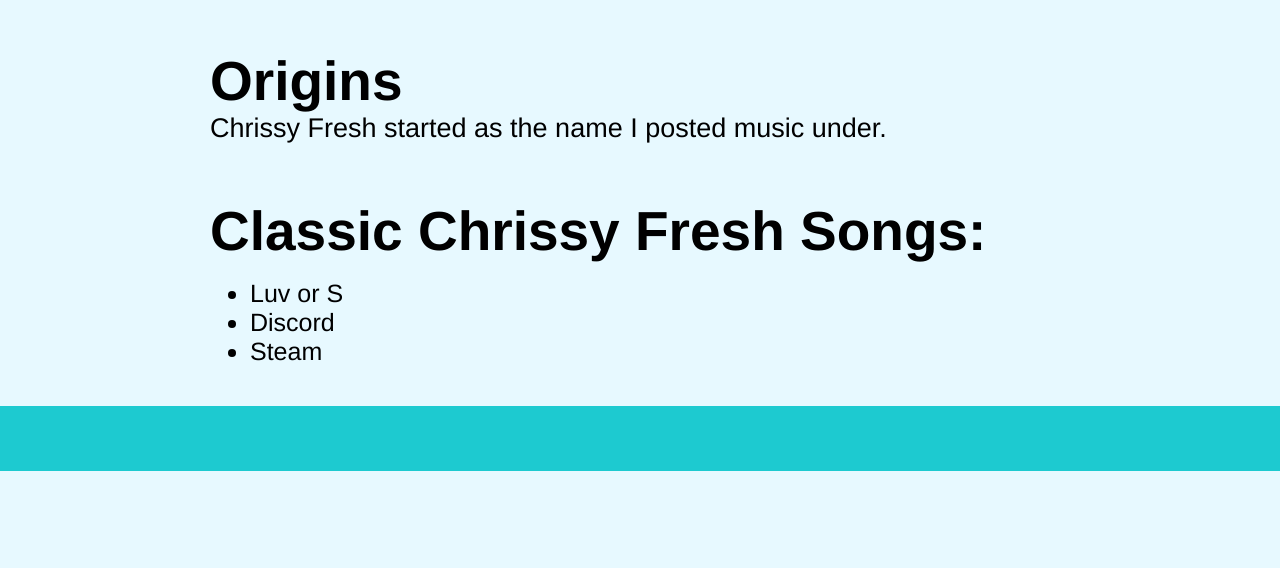
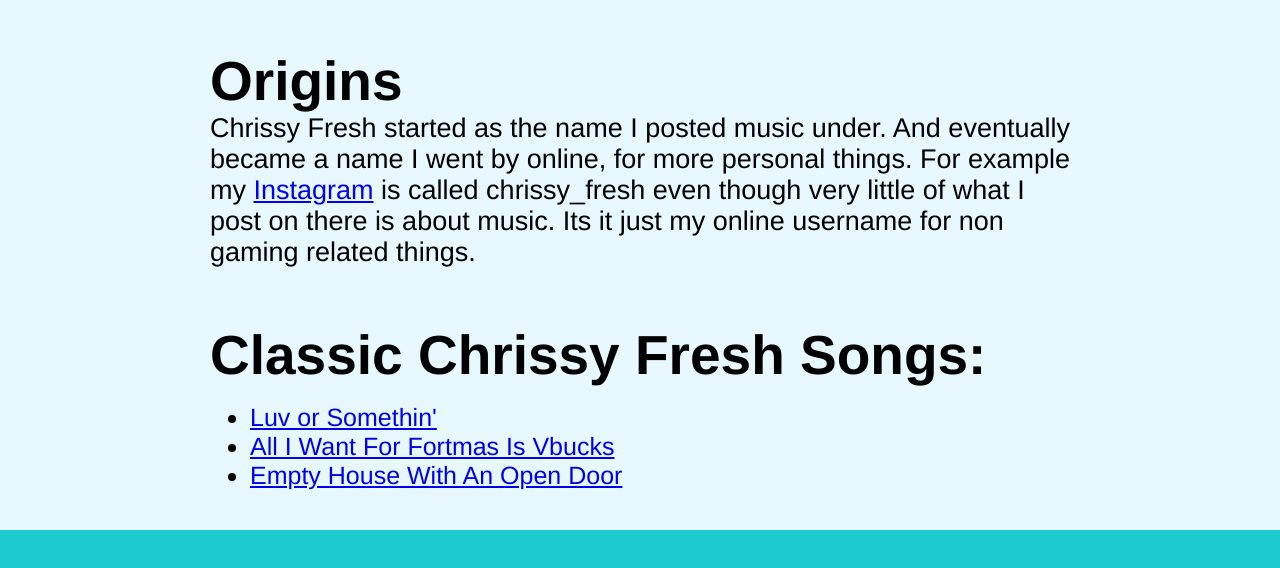
Before and after one commit to Christian-Irvine/svelte_2023_webdev1, a SvelteKit app: page /chrissyfresh in a window 1280 px wide. Shown: the part 756-1324 px from the top of the page. Before the commit the page ends 1227 px from the top, so only its background shows below. Built offline with nearby package versions, Linux system fonts and the light colour scheme.

Commit message:
Added some content to ChrissyFresh page

```diff
--- a/src/routes/chrissyfresh/+page.svelte
+++ b/src/routes/chrissyfresh/+page.svelte
@@ -4,16 +4,17 @@
     <div>
         <h3>Origins</h3>
         <p>
-            Chrissy Fresh started as the name I posted music under.
+            Chrissy Fresh started as the name I posted music under. And eventually became a name I went by online, for more personal things.
+            For example my <a href="https://www.instagram.com/chrissy_fresh/?hl=en" target="_blank">Instagram</a> is called chrissy_fresh even though very little of what I post on there is about music. Its it just my online username for non gaming related things.
         </p>
     </div>
 
     <div>
         <h3>Classic Chrissy Fresh Songs:</h3>
         <ul>
-            <li>Luv or S</li>
-            <li>Discord</li>
-            <li>Steam</li>
+            <li><a href="https://youtu.be/k5HRtc6PMsI?si=b4F696BejiR7_Jt8" target="_blank">Luv or Somethin'</a></li>
+            <li><a href="https://youtu.be/FthGNI1uFwM?si=0Cv_aS8c6KGz4nw9" target="_blank">All I Want For Fortmas Is Vbucks</a></li>
+            <li><a href="https://youtu.be/YSANgdLCJyU?si=KoFYNeq4R0FCanyS" target="_blank">Empty House With An Open Door</a></li>
         </ul>
     </div>
 </div>
```
